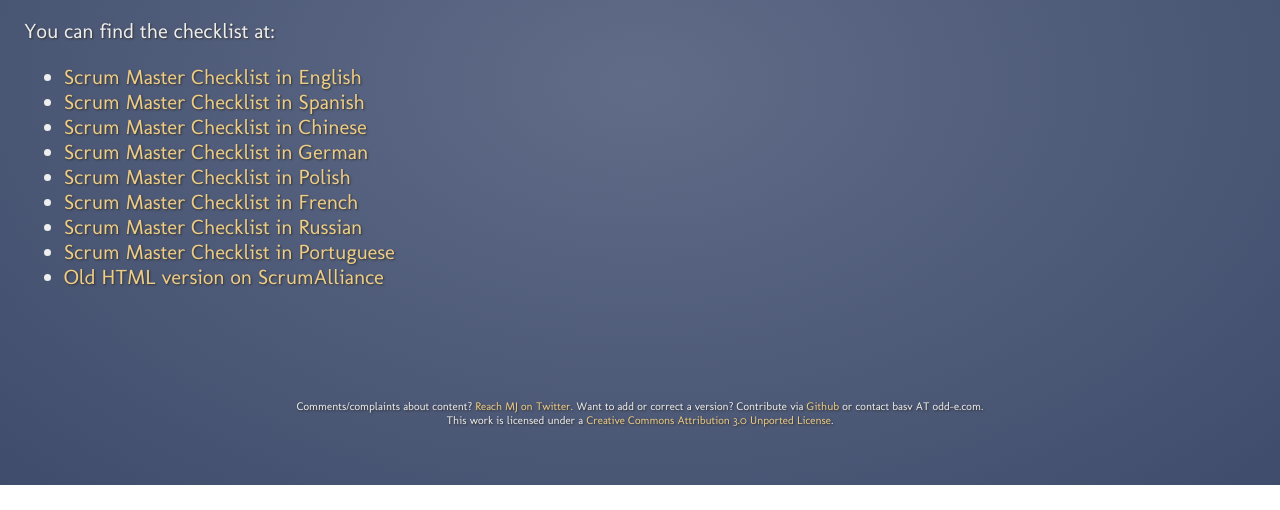
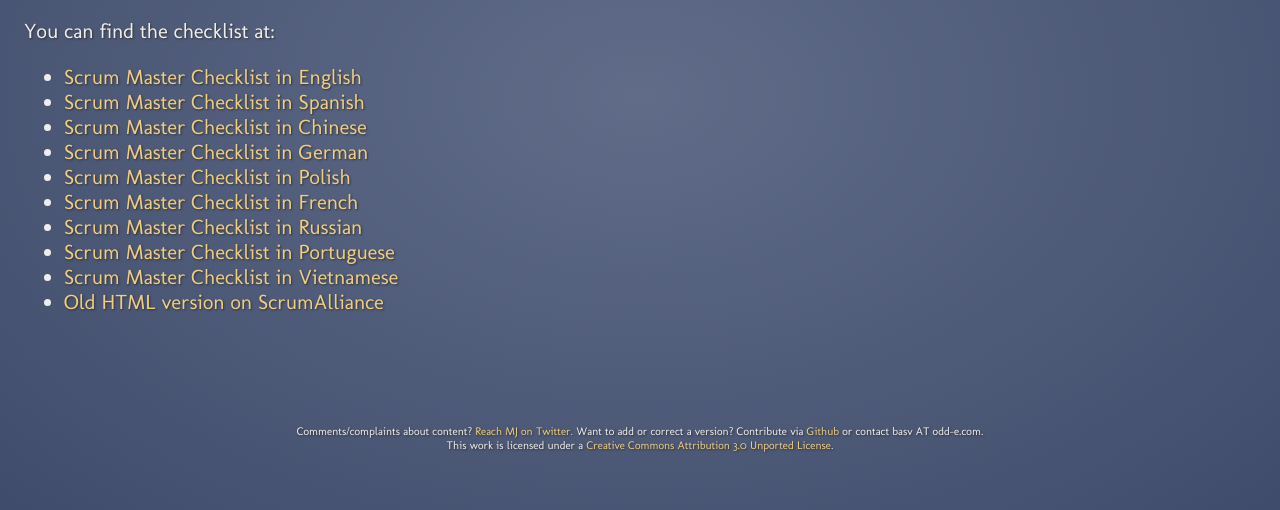
Before and after one commit to nerds-odd-e/scrummaster-checklist, a plain HTML site: page site/index.html in a window 1280 px wide. Shown: the part 319-829 px from the top of the page. Before the commit the page ends 804 px from the top, so only its background shows below. Drawn offline with nearby package versions, Linux system fonts and the light colour scheme.

Commit message:
Adding Vietnamese.

```diff
--- a/site/index.html
+++ b/site/index.html
@@ -26,6 +26,7 @@
           <li> <a href="pdf/ScrumMaster_Checklist_fr.pdf"> Scrum Master Checklist in French </a> </li>
           <li> <a href="pdf/ScrumMaster_Checklist_ru.pdf"> Scrum Master Checklist in Russian </a> </li>
           <li> <a href="pdf/ScrumMaster_Checklist_pt-br.pdf"> Scrum Master Checklist in Portuguese </a> </li>
+          <li> <a href="pdf/ScrumMaster_Checklist_vn.pdf"> Scrum Master Checklist in Vietnamese </a> </li>
           <li> <a href="http://scrumalliance.org/articles/194-an-example-scrummasters-checklist"> Old HTML version on ScrumAlliance </a> </li>
        </ul>
       </p>
```
Also changed, not shown: 1 other file.
